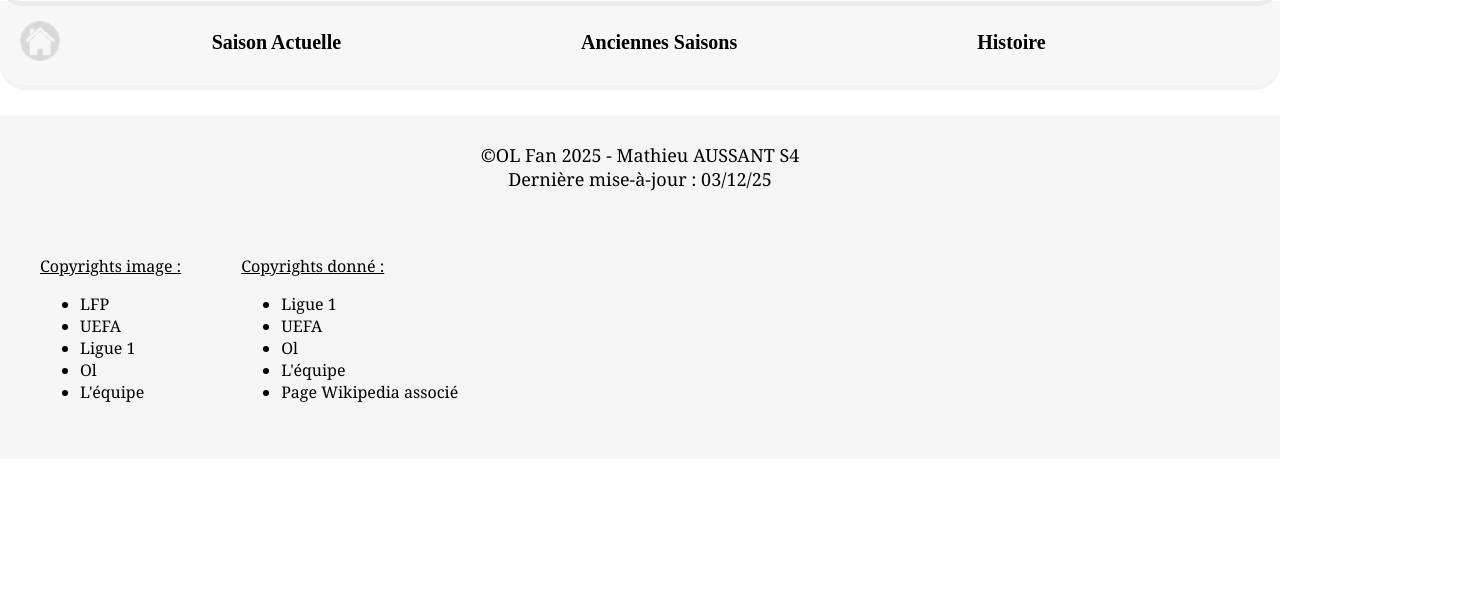
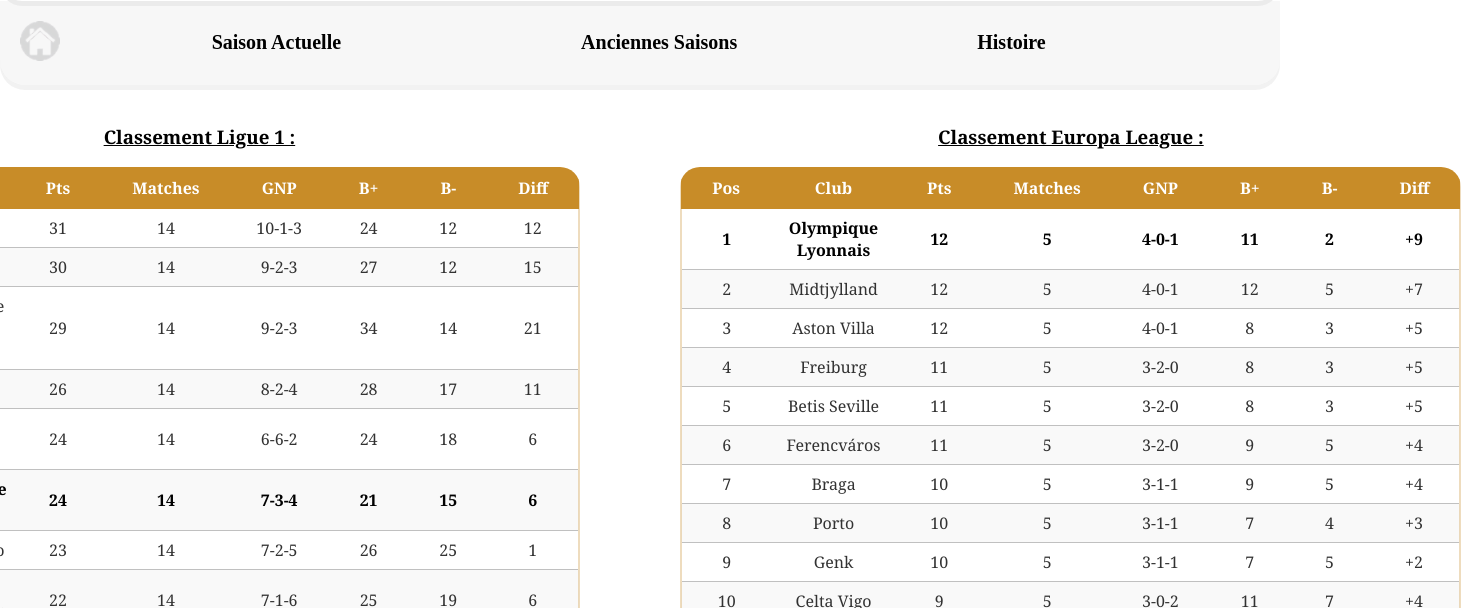
Before and after one commit to EfleyVr/OL_Fan, a plain HTML site: page classement.html in a window 1280 px wide. Shown: the part 192-800 px from the top of the page, 1461 px wide, since content can reach past the window. Drawn offline with Linux system fonts and the light colour scheme.

Commit message:
classement L1 EL + style classement revus.

```diff
--- /dev/null
+++ b/classement.css
@@ -0,0 +1,67 @@
+.box{
+    display: flex;
+    gap: 100px;
+    justify-content: center;
+    margin-top: 20px;
+}
+
+h3{
+    text-align: center;
+    font-family: Georgia, 'Times New Roman', Times, serif;
+    text-decoration: underline;
+}
+
+.classement{
+    border-collapse: collapse;
+    text-align: center;
+    padding: 10px;
+    font-family: Georgia, 'Times New Roman', Times, serif;
+    border-radius: 20px;
+    overflow: hidden;
+    background-color: white;
+    transition: transform 0.3s, box-shadow 0.5s;
+}
+
+.classement:hover{
+    transform: translateY(-4px);
+    box-shadow: 3px 4px rgb(200, 200, 200);
+}
+
+.classement thead th{
+    background-color: #C88C28;
+    border-left: 2px solid #c88d284d;
+    border-right: 2px solid #c88d284d;
+    color: white;
+    padding: 10px 30px;
+    text-align: center;
+}
+
+.classement tbody tr{
+    border-bottom: 1px solid #c0c0c0;
+    border-left: 2px solid #c88d284d;
+    border-right: 2px solid #c88d284d;
+    transition: background-color 0.5s;
+}
+
+.classement tbody tr:nth-child(even){
+    background-color: #f9f9f9;
+}
+
+.classement tbody tr:hover{
+    background-color: rgb(235, 235, 235);
+    cursor: default;
+}
+
+.classement tbody td{
+    padding: 8px;
+    text-align: center;
+}
+
+.ol{
+    font-weight: bold;
+    color: black;
+}
+
+.non-ol{
+    color: rgb(50, 50, 50);
+}
--- a/classement.html
+++ b/classement.html
@@ -1,10 +1,11 @@
 <!DOCTYPE html>
-<hlml lang="fr">
+<html lang="fr">
     <head>
         <meta charset="UTF-8">
         <meta name="viewport" content="width=device-width" initial-scale="1.0">
         <title>OL Fan</title>
         <link rel="stylesheet" href="style.css">
+        <link rel="stylesheet" href="classement.css">
         <link rel="icon" href="/image/favicon.ico" type="image/x-icon">
     </head>
 
@@ -25,7 +26,7 @@
                     <div class="sous-nav">
                         <ul>
                             <li><a href="match.html">Matchs</a></li>
-                            <li><a href="classement.html">Classement</a></li>
+                            <li><a href="classement.html">Classements</a></li>
                             <li><a href="effectif.html">Effectif</a></li>
                         </ul>
                     </div>
@@ -55,11 +56,48 @@
             </div>
         </nav>
 
-        <main>
-        </main>
+    <main class="box">
+        <div>
+            <h3>Classement Ligue 1 :</h3>
+            <table class="classement" data-json="classement1.json">
+                <thead>
+                    <tr>
+                        <th>Pos</th>
+                        <th>Club</th>
+                        <th>Pts</th>
+                        <th>Matches</th>
+                        <th>GNP</th>
+                        <th>B+</th>
+                        <th>B-</th>
+                        <th>Diff</th>
+                    </tr>
+                </thead>
+                <tbody></tbody>
+            </table>
+        </div>
+
+        <div>
+            <h3>Classement Europa League :</h3>
+            <table class="classement" data-json="classement2.json">
+                <thead>
+                    <tr>
+                        <th>Pos</th>
+                        <th>Club</th>
+                        <th>Pts</th>
+                        <th>Matches</th>
+                        <th>GNP</th>
+                        <th>B+</th>
+                        <th>B-</th>
+                        <th>Diff</th>
+                    </tr>
+                </thead>
+                <tbody></tbody>
+            </table>
+        </div>
+    </main>
 
         <footer>
-            <p class="nom_foot">©OL Fan 2025 - Mathieu AUSSANT S4<br/>Dernière mise-à-jour : 03/12/25</p>
+            <p class="nom_foot">©OL Fan 2025 - Mathieu AUSSANT S4<br/>Dernière mise-à-jour : 05/12/25</p>
             <section class="copy_sec">
                 <article class="copy">
                     <p>Copyrights image : </p>
@@ -85,5 +123,6 @@
         </footer>
 
         <script src="navigation.js"></script>
+        <script src="ligne-classment.js"></script>
     </body>
-</hlml>
+</html>
--- /dev/null
+++ b/classement1.json
@@ -0,0 +1,20 @@
+[
+    {"position":1, "club": "RC Lens", "points": 31, "matches": 14, "gnp": "10-1-3", "butPlus": 24, "butMoins": 12, "diff": 12 },
+    {"position":2, "club": "Paris SG", "points": 30, "matches": 14, "gnp": "9-2-3", "butPlus": 27, "butMoins": 12, "diff": 15 },
+    {"position":3, "club": "Olympique de Marseille", "points": 29, "matches": 14, "gnp": "9-2-3", "butPlus": 34, "butMoins": 14, "diff": 21 },
+    {"position":4, "club": "Lille OSC", "points": 26, "matches": 14, "gnp": "8-2-4", "butPlus": 28, "butMoins": 17, "diff": 11 },
+    {"position":5, "club": "Stade Rennais", "points": 24, "matches": 14, "gnp": "6-6-2", "butPlus": 24, "butMoins": 18, "diff": 6 },
+    {"position":6, "club": "Olympique Lyonnais", "points": 24, "matches": 14, "gnp": "7-3-4", "butPlus": 21, "butMoins": 15, "diff": 6 },
+    {"position":7, "club": "AS Monaco", "points": 23, "matches": 14, "gnp": "7-2-5", "butPlus": 26, "butMoins": 25, "diff": 1 },
+    {"position":8, "club": "RC Strasbourg", "points": 22, "matches": 14, "gnp": "7-1-6", "butPlus": 25, "butMoins": 19, "diff": 6 },
+    {"position":9, "club": "Toulouse FC", "points": 17, "matches": 14, "gnp": "4-5-5", "butPlus": 20, "butMoins": 19, "diff": 1 },
+    {"position":10, "club": "OGC Nice", "points": 17, "matches": 14, "gnp": "5-2-7", "butPlus": 19, "butMoins": 26, "diff": -7 },
+    {"position":11, "club": "Stade Brestois", "points": 16, "matches": 14, "gnp": "4-4-6", "butPlus": 19, "butMoins": 24, "diff": -5 },
+    {"position":12, "club": "Angers SCO", "points": 16, "matches": 14, "gnp": "4-4-6", "butPlus": 12, "butMoins": 17, "diff": -5 },
+    {"position":13, "club": "Paris FC", "points": 15, "matches": 14, "gnp": "4-3-7", "butPlus": 21, "butMoins": 26, "diff": -5 },
+    {"position":14, "club": "Havre AC", "points": 14, "matches": 14, "gnp": "3-5-6", "butPlus": 13, "butMoins": 21, "diff": -8 },
+    {"position":15, "club": "FC Lorient", "points": 14, "matches": 14, "gnp": "3-5-6", "butPlus": 18, "butMoins": 28, "diff": -10 },
+    {"position":16, "club": "FC Nantes", "points": 11, "matches": 14, "gnp": "2-5-7", "butPlus": 12, "butMoins": 22, "diff": -10 },
+    {"position":17, "club": "FC Metz", "points": 11, "matches": 14, "gnp": "3-2-9", "butPlus": 14, "butMoins": 31, "diff": -17 },
+    {"position":18, "club": "AJ Auxerre", "points": 9, "matches": 14, "gnp": "2-3-9", "butPlus": 8, "butMoins": 20, "diff": -12 }
+]
--- /dev/null
+++ b/classement2.json
@@ -0,0 +1,38 @@
+[
+  {"position":1, "club":"Olympique Lyonnais", "points":12, "matches":5, "gnp":"4-0-1", "butPlus":11, "butMoins":2, "diff":"+9"},
+  {"position":2, "club":"Midtjylland", "points":12, "matches":5, "gnp":"4-0-1", "butPlus":12, "butMoins":5, "diff":"+7"},
+  {"position":3, "club":"Aston Villa", "points":12, "matches":5, "gnp":"4-0-1", "butPlus":8, "butMoins":3, "diff":"+5"},
+  {"position":4, "club":"Freiburg", "points":11, "matches":5, "gnp":"3-2-0", "butPlus":8, "butMoins":3, "diff":"+5"},
+  {"position":5, "club":"Betis Seville", "points":11, "matches":5, "gnp":"3-2-0", "butPlus":8, "butMoins":3, "diff":"+5"},
+  {"position":6, "club":"Ferencváros", "points":11, "matches":5, "gnp":"3-2-0", "butPlus":9, "butMoins":5, "diff":"+4"},
+  {"position":7, "club":"Braga", "points":10, "matches":5, "gnp":"3-1-1", "butPlus":9, "butMoins":5, "diff":"+4"},
+  {"position":8, "club":"Porto", "points":10, "matches":5, "gnp":"3-1-1", "butPlus":7, "butMoins":4, "diff":"+3"},
+  {"position":9, "club":"Genk", "points":10, "matches":5, "gnp":"3-1-1", "butPlus":7, "butMoins":5, "diff":"+2"},
+  {"position":10, "club":"Celta Vigo", "points":9, "matches":5, "gnp":"3-0-2", "butPlus":11, "butMoins":7, "diff":"+4"},
+  {"position":11, "club":"Lille OSC", "points":9, "matches":5, "gnp":"3-0-2", "butPlus":10, "butMoins":6, "diff":"+4"},
+  {"position":12, "club":"VfB Stuttgart", "points":9, "matches":5, "gnp":"3-0-2", "butPlus":8, "butMoins":4, "diff":"+4"},
+  {"position":13, "club":"Plzen", "points":9, "matches":5, "gnp":"2-3-0", "butPlus":6, "butMoins":2, "diff":"+4"},
+  {"position":14, "club":"Panathinaikos", "points":9, "matches":5, "gnp":"3-0-2", "butPlus":9, "butMoins":7, "diff":"+2"},
+  {"position":15, "club":"La Roma", "points":9, "matches":5, "gnp":"3-0-2", "butPlus":7, "butMoins":5, "diff":"+2"},
+  {"position":16, "club":"Nottingam Forest", "points":8, "matches":5, "gnp":"2-2-1", "butPlus":9, "butMoins":5, "diff":"+4"},
+  {"position":17, "club":"PAOK", "points":8, "matches":5, "gnp":"2-2-1", "butPlus":10, "butMoins":7, "diff":"+3"},
+  {"position":18, "club":"Bologna", "points":8, "matches":5, "gnp":"2-2-1", "butPlus":7, "butMoins":4, "diff":"+3"},
+  {"position":19, "club":"Brann", "points":8, "matches":5, "gnp":"2-2-1", "butPlus":6, "butMoins":3, "diff":"+3"},
+  {"position":20, "club":"Fenerbahçe", "points":8, "matches":5, "gnp":"2-2-1", "butPlus":5, "butMoins":5, "diff":"0"},
+  {"position":21, "club":"Celtic", "points":7, "matches":5, "gnp":"2-1-2", "butPlus":7, "butMoins":8, "diff":"-1"},
+  {"position":22, "club":"Crvena zvezda", "points":7, "matches":5, "gnp":"2-1-2", "butPlus":4, "butMoins":5, "diff":"-1"},
+  {"position":23, "club":"Dinamo Zagreb", "points":7, "matches":5, "gnp":"2-1-2", "butPlus":7, "butMoins":10, "diff":"-3"},
+  {"position":24, "club":"Bassel", "points":6, "matches":5, "gnp":"2-0-3", "butPlus":7, "butMoins":7, "diff":"0"},
+  {"position":25, "club":"Ludogorets", "points":6, "matches":5, "gnp":"2-0-3", "butPlus":8, "butMoins":11, "diff":"-3"},
+  {"position":26, "club":"Young Boys", "points":6, "matches":5, "gnp":"2-0-3", "butPlus":7, "butMoins":12, "diff":"-5"},
+  {"position":27, "club":"Ga Ahead Eagles", "points":6, "matches":5, "gnp":"2-0-3", "butPlus":4, "butMoins":9, "diff":"-5"},
+  {"position":28, "club":"SK Sturm", "points":4, "matches":5, "gnp":"1-1-3", "butPlus":4, "butMoins":7, "diff":"-3"},
+  {"position":29, "club":"RB Salzbourg", "points":3, "matches":5, "gnp":"1-0-4", "butPlus":5, "butMoins":10, "diff":"-5"},
+  {"position":30, "club":"Feyenoord", "points":3, "matches":5, "gnp":"1-0-4", "butPlus":4, "butMoins":9, "diff":"-5"},
+  {"position":31, "club":"FCSB", "points":3, "matches":5, "gnp":"1-0-4", "butPlus":3, "butMoins":8, "diff":"-5"},
+  {"position":32, "club":"Utrecht", "points":1, "matches":5, "gnp":"0-1-4", "butPlus":2, "butMoins":7, "diff":"-5"},
+  {"position":33, "club":"Rangers", "points":1, "matches":5, "gnp":"0-1-4", "butPlus":2, "butMoins":9, "diff":"-7"},
+  {"position":34, "club":"Malmö", "points":1, "matches":5, "gnp":"0-1-4", "butPlus":2, "butMoins":9, "diff":"-7"},
+  {"position":35, "club":"Maccabi Tel Aviv", "points":1, "matches":5, "gnp":"0-1-4", "butPlus":1, "butMoins":14, "diff":"-13"},
+  {"position":36, "club":"OGC Nice", "points":0, "matches":5, "gnp":"0-0-5", "butPlus":4, "butMoins":12, "diff":"-8"}
+]
--- /dev/null
+++ b/ligne-classment.js
@@ -0,0 +1,30 @@
+document.querySelectorAll("table.classement").forEach(table => {
+    const jsonFile = table.dataset.json;
+    const tbody = table.querySelector("tbody");
+
+    fetch(jsonFile)
+        .then(res => res.json())
+        .then(data => {
+            // On trie simplement par position (si ton JSON est déjà correct, pas besoin de recalcul)
+            data.sort((a, b) => a.position - b.position);
+
+            data.forEach(team => {
+                const tr = document.createElement("tr");
+                // Classe spéciale OL pour mettre en valeur
+                tr.className = team.club.toLowerCase().includes("olympique lyonnais") ? "ol" : "non-ol";
+
+                tr.innerHTML = `
+                    <td>${team.position}</td>
+                    <td>${team.club}</td>
+                    <td>${team.points}</td>
+                    <td>${team.matches}</td>
+                    <td>${team.gnp}</td>
+                    <td>${team.butPlus}</td>
+                    <td>${team.butMoins}</td>
+                    <td>${team.diff}</td>
+                `;
+                tbody.appendChild(tr);
+            });
+        })
+        .catch(err => console.error("Erreur JSON :", err));
+});
```
Also changed, not shown: ancien-visage.html (+4 -4 lines), ancienne_saison.html (+4 -4 lines), effectif.html (+4 -4 lines), histoire-club.html (+4 -4 lines), index.css (+40 -7 lines), index.html (+51 -26 lines), match.html (+4 -4 lines), palmarès.html (+4 -4 lines).
